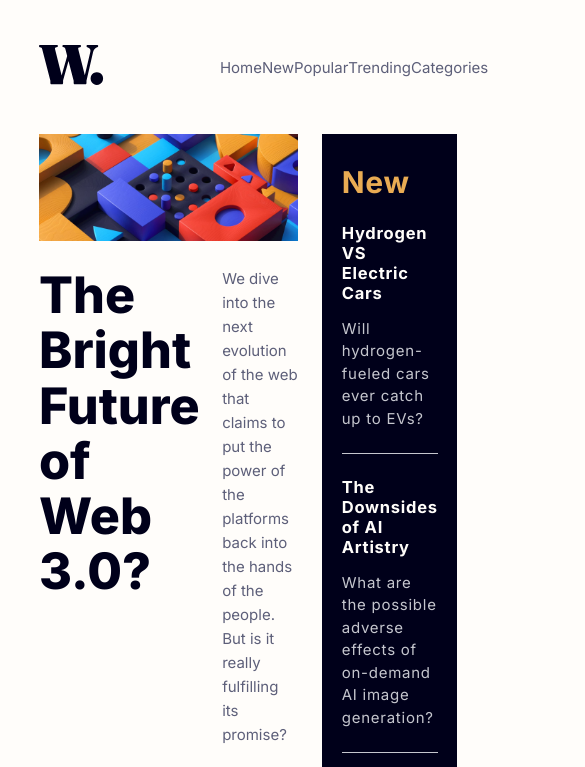
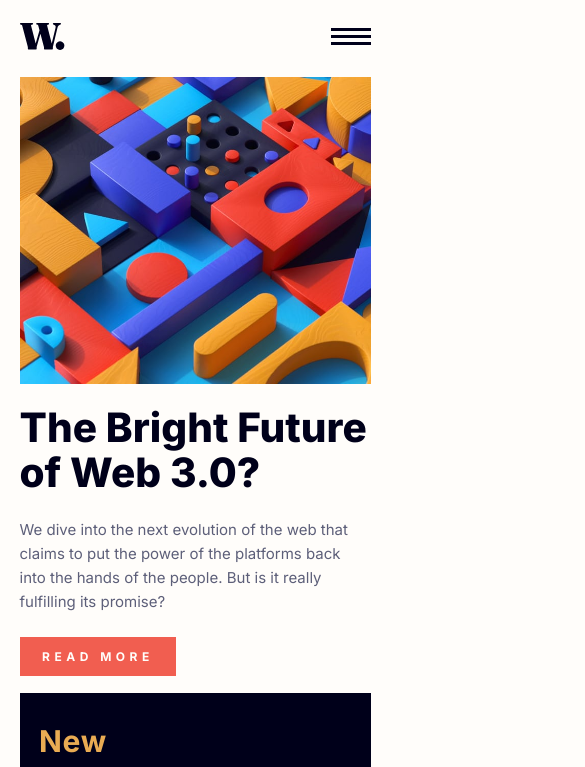
Before and after one commit to ChinatuL/News-Homepage, a plain HTML site: page index.html in a window 390 px wide. Shown: the top 767 px of the page, 585 px wide, since content can reach past the window. Drawn offline with Linux system fonts and the light colour scheme.

Commit message:
add tablet and mobile views

```diff
--- a/index.html
+++ b/index.html
@@ -23,7 +23,12 @@
             <div class="logo">
                 <img src="./assets/images/logo.svg" alt="" class="logo__img" />
             </div>
-            <button type="menu" class="menu-btn" aria-label="Open navbar">
+            <button
+                type="menu"
+                class="menu-btn"
+                aria-label="Open navbar"
+                aria-expanded="false"
+            >
                 <img
                     src="./assets/images/icon-menu.svg"
                     class="menu-btn__open"
@@ -54,6 +59,7 @@
                     </li>
                 </ul>
             </nav>
+            <div class="side-bar"></div>
         </header>
         <main class="main">
             <section class="main-content">
@@ -62,6 +68,12 @@
                         <img
                             src="./assets/images/image-web-3-desktop.jpg"
                             alt=""
+                            class="hero__img-desktop"
+                        />
+                        <img
+                            src="./assets/images/image-web-3-mobile.jpg"
+                            alt=""
+                            class="hero__img-mobile"
                         />
                     </div>
                     <div class="hero__text">
@@ -155,5 +167,6 @@
                 </article>
             </section>
         </main>
+        <script src="./js/script.js"></script>
     </body>
 </html>
--- /dev/null
+++ b/js/script.js
@@ -0,0 +1,36 @@
+const menuBtn = document.querySelector(".menu-btn");
+const sideBar = document.querySelector(".side-bar");
+const nav = document.querySelector(".nav");
+const navLinks = document.querySelectorAll(".nav__item");
+const iconOpen = document.querySelector(".menu-btn__open");
+const iconClose = document.querySelector(".menu-btn__close");
+
+const openNav = () => {
+    nav.classList.toggle("show-nav");
+    sideBar.classList.toggle("slide-in");
+    menuBtn.classList.toggle("animate-btn");
+    navLinks.forEach((link) => {
+        link.classList.toggle("fade-in");
+    });
+};
+
+const showHarmburger = () => {
+    iconOpen.style.display = "block";
+    iconClose.style.display = "none";
+};
+
+const hideHarmburger = () => {
+    iconOpen.style.display = "none";
+    iconClose.style.display = "block";
+};
+
+menuBtn.addEventListener("click", () => {
+    openNav();
+    if (nav.classList.contains("show-nav")) {
+        menuBtn.setAttribute("aria-expanded", "true");
+        hideHarmburger();
+    } else {
+        menuBtn.setAttribute("aria-expanded", "false");
+        showHarmburger();
+    }
+});
--- a/scss/_config.scss
+++ b/scss/_config.scss
@@ -36,3 +36,21 @@ $font-weight: (
 @mixin transition {
     transition: all 0.3s ease-in-out;
 }
+
+@mixin mediaQuery-lg {
+    @media (max-width: 1200px) {
+        @content;
+    }
+}
+
+@mixin mediaQuery-md {
+    @media (max-width: 1000px) {
+        @content;
+    }
+}
+
+@mixin mediaQuery-sm {
+    @media (max-width: 768px) {
+        @content;
+    }
+}
--- a/scss/_main.scss
+++ b/scss/_main.scss
@@ -9,8 +9,13 @@
         &__hero {
             grid-column: 1 / 3;
 
-            .hero__img > img {
-                width: 100%;
+            .hero__img {
+                &-mobile {
+                    display: none;
+                }
+                & > img {
+                    width: 100%;
+                }
             }
 
             .hero__text {
@@ -135,6 +140,7 @@
 
                 p {
                     color: $dark-grayish-blue;
+                    line-height: 2rem;
                 }
             }
         }
--- /dev/null
+++ b/scss/_responsive.scss
@@ -0,0 +1,171 @@
+@include mediaQuery-lg {
+    .main {
+        .footer-content {
+            display: grid;
+            grid-template-columns: repeat(2, 1fr);
+        }
+    }
+}
+
+@include mediaQuery-md {
+    .header {
+        .nav {
+            width: 60%;
+        }
+    }
+    .main {
+        &-content {
+            display: grid;
+            grid-template-columns: auto auto;
+
+            &__aside {
+                grid-column: 1/3;
+            }
+        }
+    }
+}
+
+@include mediaQuery-sm {
+    body {
+        width: 90vw !important;
+        margin: 0 5vw !important;
+    }
+
+    .header {
+        margin: 1.5rem 0;
+
+        .logo {
+            width: 3rem;
+
+            & > img {
+                width: 100%;
+            }
+        }
+
+        .side-bar {
+            position: fixed;
+            top: 0;
+            right: 0;
+            background-color: white;
+            width: 0;
+            height: 100vh;
+            transition: 0.5s;
+        }
+
+        .slide-in {
+            width: 70%;
+        }
+
+        .nav {
+            display: none;
+            position: absolute;
+            top: 7rem;
+            z-index: 3;
+            right: 0;
+
+            &__list {
+                @include flex(column, flex-start);
+            }
+
+            &__item {
+                padding-bottom: 2rem;
+                opacity: 0;
+            }
+
+            .fade-in {
+                animation: fadeIn ease-in-out 750ms forwards;
+            }
+
+            @keyframes fadeIn {
+                0% {
+                    opacity: 0;
+                    transform: translateX(100%);
+                }
+                50% {
+                    opacity: 0.5;
+                }
+                100% {
+                    opacity: 1;
+                    transform: translateX(0%);
+                }
+            }
+        }
+
+        .menu-btn {
+            position: relative;
+            z-index: 3;
+            display: block;
+            background-color: transparent;
+            border: none;
+            @include transition;
+
+            &__close {
+                display: none;
+            }
+
+            &:hover {
+                cursor: pointer;
+            }
+        }
+
+        .animate-btn {
+            transform: rotate(720deg);
+        }
+
+        .show-nav {
+            display: block;
+        }
+    }
+
+    .main {
+        &-content {
+            display: grid;
+            grid-template-columns: auto;
+
+            &__hero {
+                .hero__img {
+                    &-desktop {
+                        display: none;
+                    }
+
+                    &-mobile {
+                        display: block;
+                    }
+                }
+
+                .hero__text {
+                    display: grid;
+                    grid-template-columns: 1fr;
+
+                    &-heading > h1 {
+                        font-size: 2.7rem;
+                    }
+                }
+            }
+        }
+
+        .footer-content {
+            display: grid;
+            grid-template-columns: 1fr;
+
+            &__article {
+                display: grid;
+                grid-template-columns: 7rem auto;
+                gap: 1rem;
+
+                .article__img {
+                    grid-column: 1/2;
+
+                    & > img {
+                        width: 100%;
+                        object-fit: cover;
+                    }
+                }
+
+                .article__text {
+                    grid-column: 2/3;
+                }
+            }
+        }
+    }
+}
--- a/scss/styles.scss
+++ b/scss/styles.scss
@@ -1,11 +1,12 @@
 @import "config";
 @import "header";
 @import "main";
+@import "responsive";
 
 body {
     @include flex(column, flex-start);
     width: 80vw;
-    height: 100%;
+    min-height: 100vh;
     margin: 0 10vw;
     background-color: $off-white;
     font-weight: getFontWeight(regular);
```
Also changed, not shown: css/styles.css, 1 other file.
